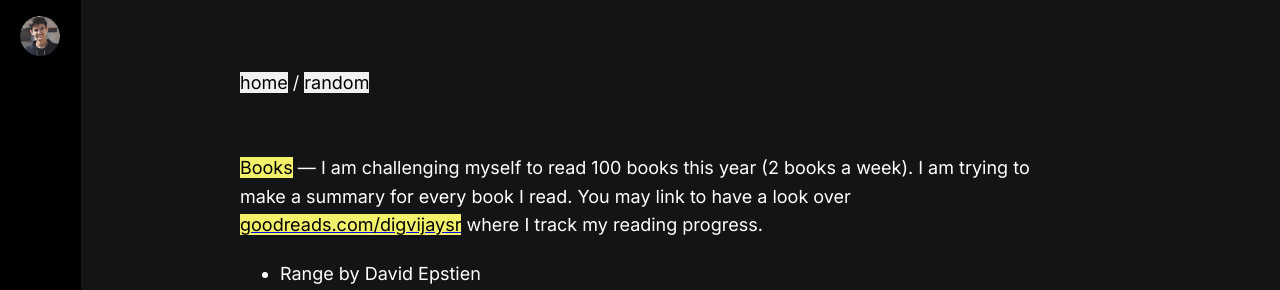
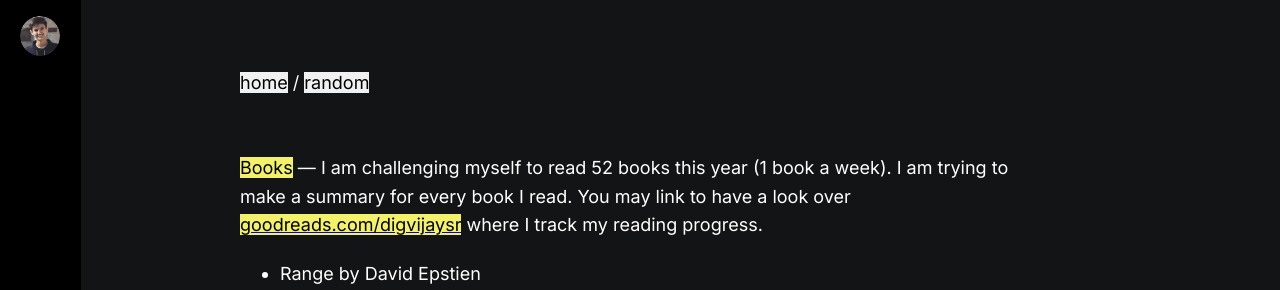
Before and after one commit to Praj964/digvijaysrathore, a Next.js app: page /random in a window 1280 px wide. Shown: the top 290 px of the page. Built offline with nearby package versions, Linux system fonts and the light colour scheme.

Commit message:
52 books

```diff
--- a/data.js
+++ b/data.js
@@ -45,7 +45,7 @@ export const NowData = {
 }
 
 export const RandomBooks = {
-    statement: "I am challenging myself to read 100 books this year (2 books a week). I am trying to make a summary for every book I read.",
+    statement: "I am challenging myself to read 52 books this year (1 book a week). I am trying to make a summary for every book I read.",
     books: [
         {
             name: "Range",
```
